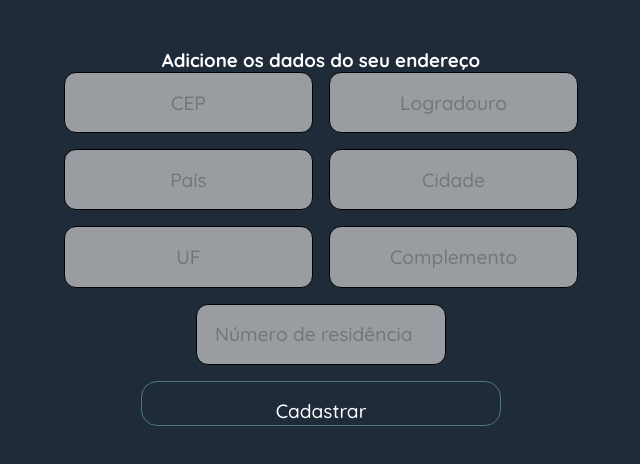
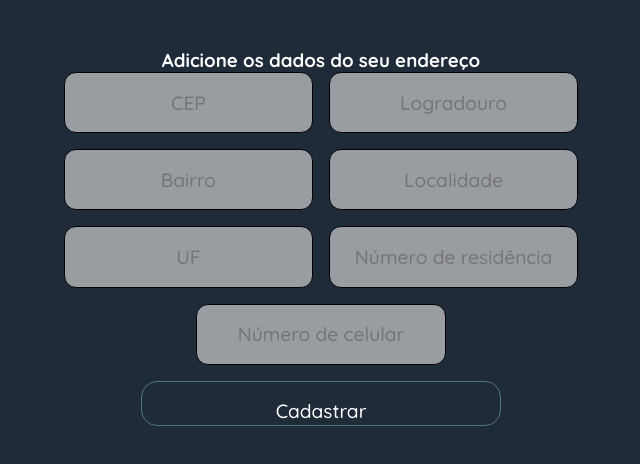
Before and after one commit to Viilih/Seas-react, a React (Create React App) app: page /address in a window 1280 px wide. Shown: the top 464 px of the page, without its empty margins (319-959 px from the left). Built offline with nearby package versions, Linux system fonts and the light colour scheme.

Commit message:
Posts done

```diff
--- a/src/context/UserContext.tsx
+++ b/src/context/UserContext.tsx
@@ -1,4 +1,4 @@
-import { createContext } from 'react';
+import { createContext, useState } from 'react';
 import { useNavigate } from 'react-router-dom';
 import { api } from '../utils/api';
 import { toast } from 'react-toastify';
@@ -12,10 +12,18 @@ interface IUserContext {
 	createContact: (newAddress: IContact) => Promise<void | any>;
 }
 
+interface IAccount {
+	idUser: number;
+}
+
 export const UserContext = createContext({} as IUserContext);
 
 export const UserProvider = ({ children }: any) => {
 	const navigate = useNavigate();
+	const headers = new Headers();
+	const [numeroConta, setNumeroConta] = useState<number | null>(null);
+	const [senha, setSenha] = useState<string | null>(null);
+
 	const createUser = async (userData: any) => {
 		try {
 			const response = await fetch(`${api}/conta`, {
@@ -37,25 +45,26 @@ export const UserProvider = ({ children }: any) => {
 		}
 	};
 
-	const authenticateUser = async (numeroConta: number, senha: string) => {
+	const authenticateUser = async (numeroConta2: number, senha2: string) => {
 		try {
-			const response = await fetch(
-				`${api}/conta/cliente?numeroConta=${numeroConta}&senha=${senha}`,
-				{
-					method: 'GET',
-					headers: { 'Content-type': 'application/json' },
-				}
-			);
-			console.log(response);
+			const response = await fetch(`${api}/conta/cliente`, {
+				method: 'GET',
+				redirect: 'follow',
+				headers: {
+					'Content-Type': 'application/json',
+					'numeroConta': String(numeroConta2),
+					'senha': senha2,
+				},
+			});
+
 			if (response.ok) {
-				console.log(response);
+				const data = await response.json();
+				console.log(data);
 				navigate('/dashboard');
-				// if()
 			} else {
-				// console.log('algo deu errado no login. Por favor, tente novamente');
 			}
 		} catch (error) {
-			// console.error(error);
+			console.log(error);
 		}
 	};
 
@@ -65,6 +74,8 @@ export const UserProvider = ({ children }: any) => {
 				method: 'POST',
 				headers: {
 					'Content-Type': 'application/json',
+					'numeroConta': '100029',
+					'senha': '@Testeadmin1234',
 				},
 				body: JSON.stringify(newAddress),
 			});
@@ -80,10 +91,12 @@ export const UserProvider = ({ children }: any) => {
 	};
 	const createContact = async (newContact: IContact) => {
 		try {
-			const response = await fetch(`${api}/contato`, {
+			const response = await fetch(`/contato`, {
 				method: 'POST',
 				headers: {
 					'Content-Type': 'application/json',
+					'numeroConta': '100029',
+					'senha': '@Testeadmin1234',
 				},
 				body: JSON.stringify(newContact),
 			});
@@ -91,7 +104,7 @@ export const UserProvider = ({ children }: any) => {
 				const data = await response.json();
 
 				console.log('Cadastrado com sucesso');
-				return data as IContact[];
+				// return data as IContact[];
 			}
 		} catch (error) {
 			throw error;
--- a/src/pages/Info/UserAddress.tsx
+++ b/src/pages/Info/UserAddress.tsx
@@ -11,14 +11,13 @@ import { UserContext } from '../../context/UserContext';
 
 export const UserAddress = () => {
 	const { createAddress } = useContext(UserContext);
-
 	const [userCep, setUserCep] = useState('');
 	const [userLogradouro, setUserLogradouro] = useState('');
 	const [userBairro, setUserBairro] = useState('');
 	const [userLocalidade, setUserLocalidade] = useState('');
-	const [userNumberResidence, setUserNumberResidence] = useState(0);
+	const [userNumberResidence, setUserNumberResidence] = useState('');
 	const [userUF, setUserUF] = useState('');
-	const [userComplemento, setUserComplemento] = useState('');
+	const [userNumero, setUserNumero] = useState('');
 	const {
 		register,
 		handleSubmit,
@@ -59,61 +58,81 @@ export const UserAddress = () => {
 				<form onSubmit={handleSubmit(onSubmit)}>
 					{/* register your input into the hook by invoking the "register" function */}
 					<div className={styles.cepContainer}>
-						<input
-							id="cep"
-							type="text"
-							placeholder="CEP"
-							{...register('cep')}
-							maxLength={8}
-							pattern={cepRegex}
+						<CepInputs
+							inputName="cep"
+							inputType="text"
+							placeholderText="CEP"
+							valueInput={userCep}
+							isRequired
+							handleChange={currentValue => setUserCep(currentValue)}
+							handleBlur={cep => buscarCep(cep)}
+							inputMaxLength={8}
+							inputPattern={cepRegex}
+							dataTestid="cep-input"
 						/>
-						<input
-							id="logradouro"
-							type="text"
-							{...register('logradouro')}
-							placeholder="Logradouro"
-							onChange={e => setUserLogradouro(e.target.value)}
+						<Inputs
+							inputName="logradouro"
+							inputType="text"
+							placeholderText="Logradouro"
+							valueInput={userLogradouro}
+							isRequired
+							handleChange={currentValue => setUserLogradouro(currentValue)}
+							dataTestid="log-input"
 						/>
 					</div>
 					<div className={styles.cepContainer}>
-						<input
-							id="pais"
-							type="text"
-							placeholder="País"
-							onChange={() => {}}
+						<Inputs
+							inputName="bairro"
+							inputType="text"
+							placeholderText="Bairro"
+							valueInput={userBairro}
+							isRequired
+							handleChange={currentValue => setUserBairro(currentValue)}
+							dataTestid="bairro-input"
 						/>
-						<input
-							id="cidade"
-							{...register('cidade')}
-							type="text"
-							placeholder="Cidade"
-							onChange={e => setUserLocalidade(e.target.value)}
+						<Inputs
+							inputName="localidade"
+							inputType="text"
+							placeholderText="Localidade"
+							valueInput={userLocalidade}
+							isRequired
+							handleChange={currentValue => setUserLocalidade(currentValue)}
+							dataTestid="loc-input"
 						/>
 					</div>
 					<div className={styles.cepContainer}>
-						<input
-							id="estado"
-							type="text"
-							{...register('estado')}
-							placeholder="UF"
-							onChange={e => setUserUF(e.target.value)}
+						<Inputs
+							inputName="UF"
+							inputType="text"
+							placeholderText="UF"
+							valueInput={userUF}
+							isRequired
+							handleChange={currentValue => setUserUF(currentValue)}
+							dataTestid="uf-input"
 						/>
-						<input
-							id="complemento"
-							{...register('complemento')}
-							type="text"
-							placeholder="Complemento"
-							onChange={e => setUserComplemento(e.target.value)}
+						<Inputs
+							inputName="numero-residencia"
+							inputType="text"
+							placeholderText="Número de residência"
+							valueInput={userNumberResidence}
+							isRequired
+							inputMaxLength={5}
+							inputPattern={numRegex}
+							handleChange={currentValue =>
+								setUserNumberResidence(currentValue)
+							}
+							dataTestid="number-residence-input"
 						/>
 					</div>
-					<input
-						id="numero"
-						{...(register('numero'),
-						{ required: true, setValueAs: (value: string) => parseInt(value) })}
-						type="number"
-						placeholder="Número de residência"
-						maxLength={5}
-						pattern={numRegex}
+					<Inputs
+						inputName="numero"
+						inputType="text"
+						placeholderText="Número de celular"
+						valueInput={userNumero}
+						isRequired
+						inputMaxLength={14}
+						handleChange={currentValue => setUserNumero(currentValue)}
+						dataTestid="cell-number-input"
 					/>
 					<input type="submit" value="Cadastrar" />
 				</form>
--- a/src/pages/Info/UserContact.tsx
+++ b/src/pages/Info/UserContact.tsx
@@ -1,10 +1,8 @@
-import React, { useState, useContext, useEffect } from 'react';
-
+import React, { useState, useContext } from 'react';
 import { useForm } from 'react-hook-form';
 import styles from './UserInfo.module.scss';
 import { UserContext } from '../../context/UserContext';
 import { IContact } from '../../utils/interfaces';
-import Inputs from '../../components/InputComponents/Inputs';
 
 export const UserContact = () => {
 	const { createContact } = useContext(UserContext);
@@ -17,12 +15,38 @@ export const UserContact = () => {
 		formState: { errors },
 	} = useForm<IContact>();
 
-	const cepRegex = `[0-9]{8}`;
-	const numRegex = `[0-9]{1-5}`;
-
-	const onSubmit = (data: any) => {
-		createContact(data);
-		console.log(data);
+	const onSubmit = async (data: IContact) => {
+		try {
+			const response = await fetch(
+				'http://vemser-dbc.dbccompany.com.br:39000/canovao/vemser-trabalho-final/contato',
+				{
+					method: 'POST',
+					headers: {
+						'Content-type': 'application/json',
+						'Access-Control-Allow-Origin': '*',
+						'Access-Control-Allow-Methods': 'GET, POST, PUT, DELETE, OPTIONS',
+						'Access-Control-Allow-Headers':
+							'Content-Type, Access-Control-Allow-Headers, Authorization, X-Requested-With',
+						'Access-Control-Allow-Credentials': 'true',
+						'Access-Control-Max-Age': '86400',
+						numeroConta: '100029',
+						senha: '@Testeadmin1234',
+					},
+					body: JSON.stringify(data),
+				}
+			);
+			if (response.ok) {
+				const responseData = await response.json();
+				console.log(responseData);
+				createContact(responseData);
+			} else {
+				console.log(
+					'algo deu errado no cadastro de contato. Por favor, tente novamente'
+				);
+			}
+		} catch (error) {
+			console.error(error);
+		}
 	};
 
 	return (
@@ -30,21 +54,19 @@ export const UserContact = () => {
 			<div className={styles.container}>
 				<h3>Adicione os dados do seu endereço</h3>
 				<form onSubmit={handleSubmit(onSubmit)}>
-					{/* register your input into the hook by invoking the "register" function */}
-
 					<div className={styles.cepContainer}>
 						<input
 							type="text"
 							placeholder="Digite o seu email"
 							id="email"
-							{...register('email')}
+							{...register('email', { required: true })}
 						/>
 
 						<input
 							type="string"
 							placeholder="Digite o seu telefone"
 							id="telefone"
-							{...register('telefone')}
+							{...register('telefone', { required: true })}
 						/>
 					</div>
 					<input type="submit" value="Cadastrar" />
```
Also changed, not shown: package.json (indentation only).
